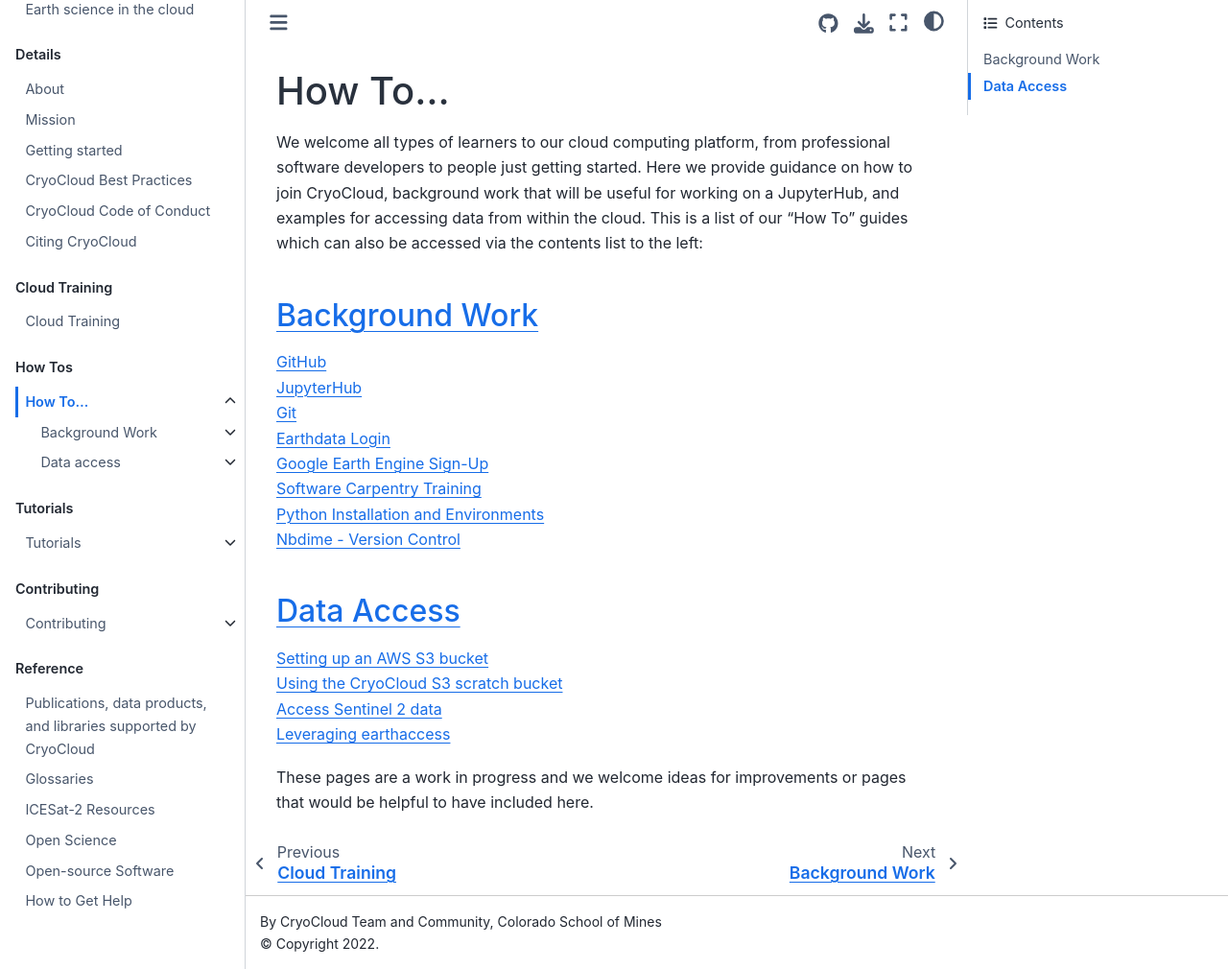
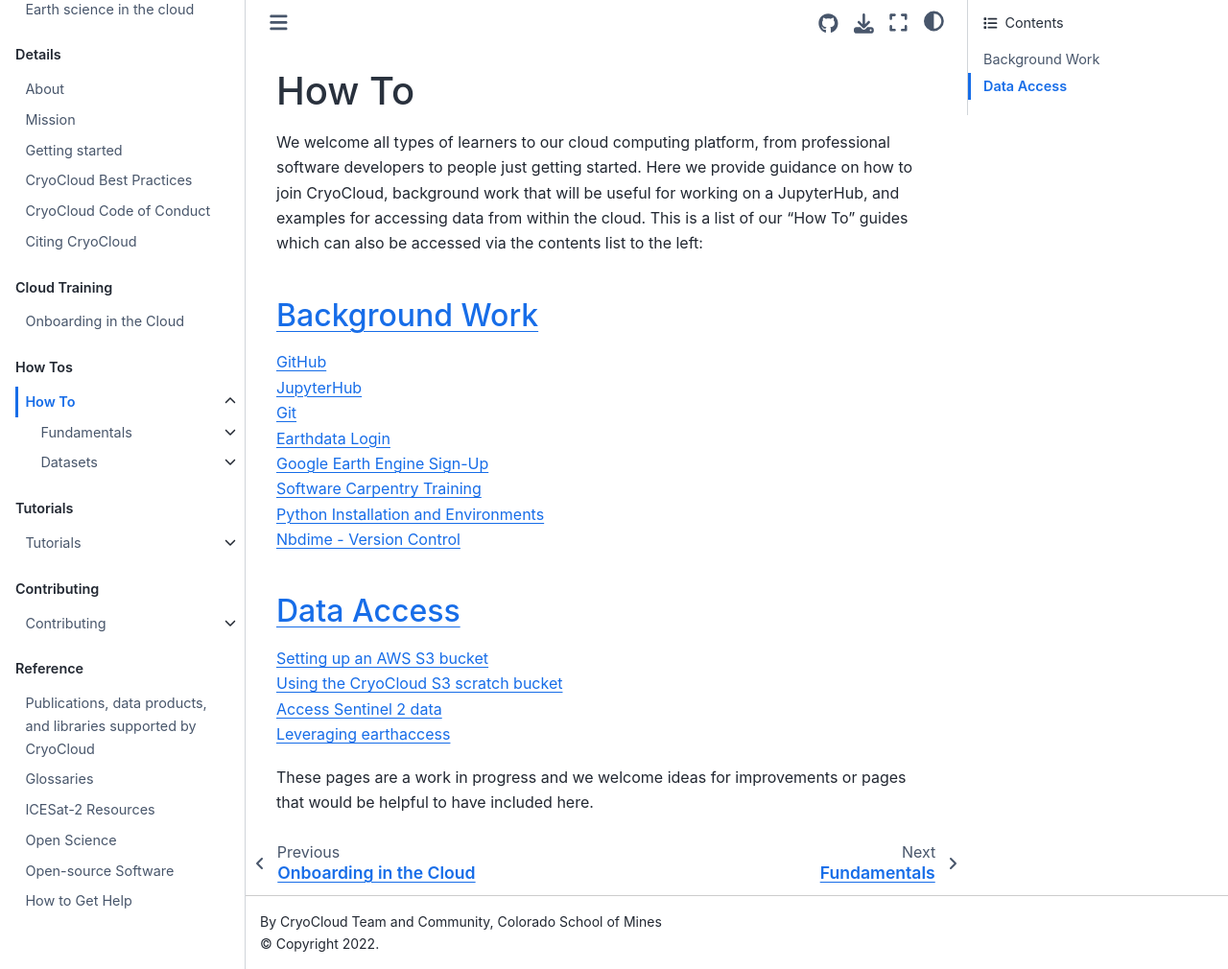
Before and after one commit to CryoInTheCloud/CryoCloudWebsite, a Jupyter Book: the page built from book/how_tos/index.md, in a window 1280 px wide and 1010 px high. Shown: the whole window at 96% size. Built offline with Jupyter Book 1.0.4 settings and Sphinx 7.4.7 and the Sphinx Book theme 1.1.4, drawn with Linux system fonts in a browser that asks for light colours; pages that are not in the unit, such as notebooks, are missing from menus.

Commit message:
toc reword

```diff
--- a/book/how_tos/background/index.md
+++ b/book/how_tos/background/index.md
@@ -1,4 +1,4 @@
-# Background Work
+# Fundamentals
 
 Based on previous experience, participants gain better access to all of the tools CryoCloud
 has to offer after they have a preliminary understand of some of the foundational tools of
--- a/book/how_tos/data_access/index.md
+++ b/book/how_tos/data_access/index.md
@@ -1,4 +1,4 @@
-# Data access
+# Datasets
 
 How To’s for data access are building blocks to find, access, and download data. These notebooks are
 in development and rely on infrastructure that is under substantial development by
--- a/book/how_tos/index.md
+++ b/book/how_tos/index.md
@@ -1,4 +1,4 @@
-# How To...
+# How To
 
 We welcome all types of learners to our cloud computing platform, from professional software
 developers to people just getting started. Here we provide guidance on how to join CryoCloud, background work that
--- a/book/recorded/index.md
+++ b/book/recorded/index.md
@@ -1,4 +1,4 @@
-# Cloud Training
+# Onboarding in the Cloud
 
 These are recordings of the live cloud-computing and JupyterHub orientations for all new users to the CryoCloud. You will learn how to gain the credentials to access the CryoCloud JupyterHub and will receive a tour of all of the hub tools and best practices for using the hub.
 
```
